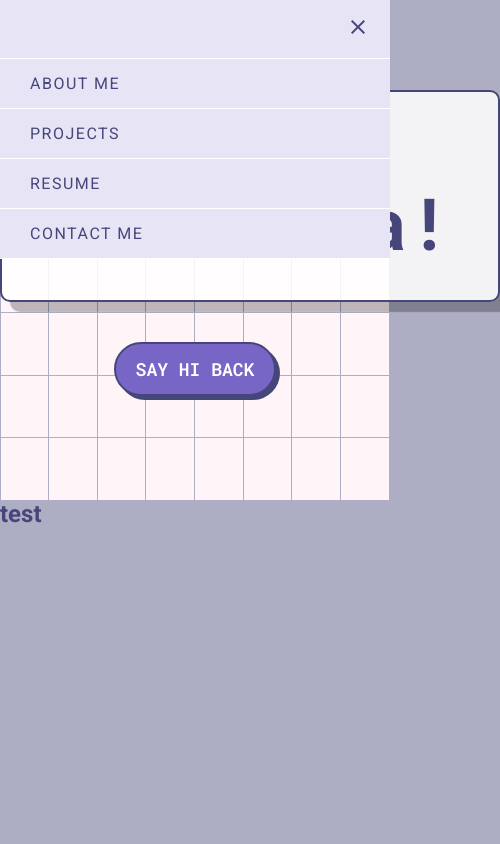
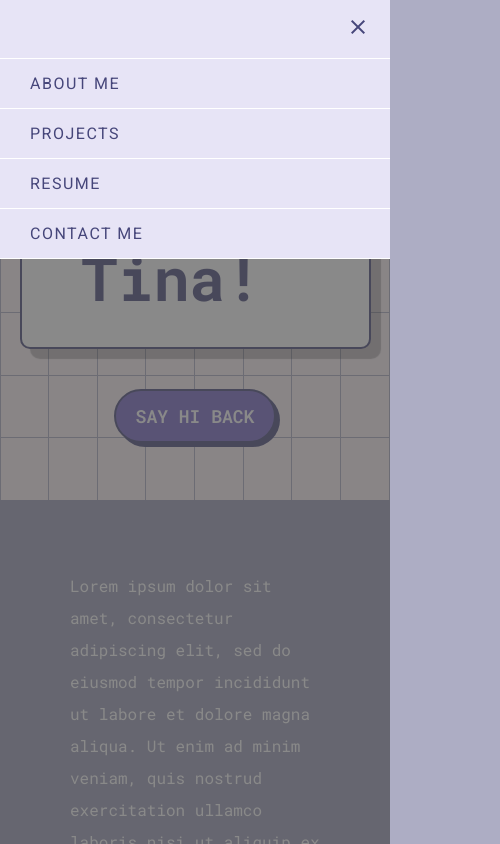
Before and after one commit to tinaaiscoding/tinas-portfolio, a React (Create React App) app: page / in a window 390 px wide. Both pictures are taken after a click on the element "menu". Shown: the top 844 px of the page, 500 px wide, since content can reach past the window. Built offline with nearby package versions, Linux system fonts and the light colour scheme.

Commit message:
Mobile - Summary and gallery

```diff
--- a/src/App.css
+++ b/src/App.css
@@ -9,4 +9,5 @@ body {
   height: 100vh;
   overflow: hidden;
   font-family: 'Roboto', sans-serif;
+  overflow-y: scroll;
 }
--- a/src/App.js
+++ b/src/App.js
@@ -4,7 +4,7 @@ import MediaQuery from 'react-responsive';
 import './App.css';
 
 import LandingPage from './components/LandingPage/LandingPage';
-import MobileLandingPage from './components/Mobile/MobileLandingPage';
+import MobileLandingPage from './components/Mobile/MobileLandingPage/MobileLandingPage';
 
 function App() {
   return (
@@ -13,7 +13,7 @@ function App() {
         <LandingPage />
       </MediaQuery>
 
-      <MediaQuery minWidth={200}>
+      <MediaQuery maxWidth={1223}>
         <MobileLandingPage />
       </MediaQuery>
     </div>
--- a/src/components/Mobile/MobileAboutMe.module.css
+++ b/src/components/Mobile/MobileLandingPage/MobileAboutMe.module.css
@@ -5,13 +5,12 @@
 }
 
 .header {
-  background-color: rgba(255, 255, 255, 0.85);
+  background-color: rgb(255, 255, 255);
   box-shadow: 10px 10px 1px 0px rgb(0 0 0 / 26%);
   border: 2px solid #46467a;
   border-radius: 10px;
-  padding: 30px;
-  padding-left: 60px;
-  width: 500px;
+  padding: 30px 60px;
+  width: 515px;
   margin: 90px auto 0;
 }
 
@@ -63,3 +62,25 @@
     padding: 0 25px;
   }
 }
+
+.arrowIcon {
+  margin: 0 auto;
+}
+
+/***************************************************/
+/****************** MEDIA QUERIES ******************/
+
+/* Mobile */
+@media only screen and (min-width: 320px) and (max-width: 500px)  {
+  .header {
+    width: 90%;
+  }
+
+  #mobileAboutMe h2 {
+    font-size: 3.75rem;
+  }
+
+  #mobileAboutMe h3 {
+    font-size: 1.75rem;
+  }
+}
--- /dev/null
+++ b/src/components/Mobile/MobileLandingPage/MobileGallery.js
@@ -0,0 +1,64 @@
+import React from 'react';
+import { Navigation, Pagination } from 'swiper';
+import { Swiper, SwiperSlide } from 'swiper/react';
+
+import classes from './MobileGallery.module.css'
+
+import ttt1 from '../../../images/projectScreenshots/tic-tac-toe/ttt1.png';
+import ttt2 from '../../../images/projectScreenshots/tic-tac-toe/ttt2.png';
+import noting1 from '../../../images/projectScreenshots/noting/noting1.png';
+import noting3 from '../../../images/projectScreenshots/noting/noting3.png';
+import pb1 from '../../../images/projectScreenshots/pokebattles/pb1.png';
+import pb3 from '../../../images/projectScreenshots/pokebattles/pb3.png';
+import pb4 from '../../../images/projectScreenshots/pokebattles/pb4.png';
+import voyage1 from '../../../images/projectScreenshots/voyage/voyage1.png';
+import voyage3 from '../../../images/projectScreenshots/voyage/voyage3.png';
+import voyage7 from '../../../images/projectScreenshots/voyage/voyage7.png';
+
+const MobileGallery = () => {
+  return (
+    <div id={classes.mobileGallery}>
+      <div className={classes.gallery}>
+        <Swiper
+          navigation={true}
+          pagination={true}
+          modules={[Pagination, Navigation]}
+          className="mySwiper"
+        >
+          <SwiperSlide>
+            <img src={ttt1} alt="" />
+          </SwiperSlide>
+          <SwiperSlide>
+            <img src={ttt2} alt="" />
+          </SwiperSlide>
+          <SwiperSlide>
+            <img src={noting1} alt="" />
+          </SwiperSlide>
+          <SwiperSlide>
+            <img src={noting3} alt="" />
+          </SwiperSlide>
+          <SwiperSlide>
+            <img src={pb1} alt="" />
+          </SwiperSlide>
+          <SwiperSlide>
+            <img src={pb3} alt="" />
+          </SwiperSlide>
+          <SwiperSlide>
+            <img src={pb4} alt="" />
+          </SwiperSlide>
+          <SwiperSlide>
+            <img src={voyage1} alt="" />
+          </SwiperSlide>
+          <SwiperSlide>
+            <img src={voyage3} alt="" />
+          </SwiperSlide>
+          <SwiperSlide>
+            <img src={voyage7} alt="" />
+          </SwiperSlide>
+        </Swiper>
+      </div>
+    </div>
+  );
+};
+
+export default MobileGallery;
--- /dev/null
+++ b/src/components/Mobile/MobileLandingPage/MobileGallery.module.css
@@ -0,0 +1,13 @@
+#mobileGallery {
+  background-color: #fff5f8;
+}
+
+.gallery {
+  text-align: center;
+  padding: 70px;
+}
+
+.gallery img {
+  margin-bottom: 15px;
+  width: 100%;
+}
--- a/src/components/Mobile/MobileLandingPage.js
+++ b/src/components/Mobile/MobileLandingPage/MobileLandingPage.js
@@ -2,26 +2,23 @@ import React, { useState } from 'react';
 
 import classes from './MobileLandingPage.module.css';
 
-import TilesBg from '../UI/TilesBg';
+import TilesBg from '../../UI/TilesBg';
+import MobileNavMenu from '../MobileNavMenu';
 import MobileAboutMe from './MobileAboutMe';
-import MobileNavMenu from './MobileNavMenu';
-// import ContactMeFormMobile from '../LandingPage/DesktopIconsntactMeForm/ContactMeForm';
-// import ProjectsMobile from '../ProjectsDir/ProjectsDir';
-// import CreditsMobile from '../LandingPage/Credits';
+import MobileSummary from './MobileSummary';
+import MobileGallery from './MobileGallery';
 
 const MobileLandingPage = () => {
 
   return (
     <div id={classes.mobileLandingPage}>
       <MobileNavMenu />
-    <div>
+
       <MobileAboutMe />
       <TilesBg className={classes.bg} />
-    </div>
 
-    <div>
-      <h2>test</h2>
-    </div>
+      <MobileSummary />
+      <MobileGallery />
     </div>
   );
 };
--- a/src/components/Mobile/MobileLandingPage.module.css
+++ b/src/components/Mobile/MobileLandingPage/MobileLandingPage.module.css
@@ -1,5 +1,4 @@
 #mobileLandingPage {
-  overflow-y: scroll;
 }
 
 .bg {
--- /dev/null
+++ b/src/components/Mobile/MobileLandingPage/MobileSummary.js
@@ -0,0 +1,21 @@
+import React from 'react';
+
+import classes from './MobileSummary.module.css';
+
+const MobileSummary = () => {
+  return (
+    <div id={classes.mobileSummary}>
+      <div className={classes.summaryText}>
+        <p>
+        Lorem ipsum dolor sit amet, consectetur adipiscing elit, sed do eiusmod
+        tempor incididunt ut labore et dolore magna aliqua. Ut enim ad minim
+        veniam, quis nostrud exercitation ullamco laboris nisi ut aliquip ex ea
+        commodo consequat. Duis aute irure dolor in reprehenderit in voluptate
+        velit esse cillum dolore eu fugiat nulla pariatur.
+        </p>
+      </div>
+    </div>
+  );
+};
+
+export default MobileSummary;
--- /dev/null
+++ b/src/components/Mobile/MobileLandingPage/MobileSummary.module.css
@@ -0,0 +1,12 @@
+#mobileSummary {
+  background-color: #9c9cb7;
+  color: white;
+  /* color: #46467a; */
+  font-family: 'Roboto Mono', monospace;
+}
+
+#mobileSummary .summaryText {
+  font-size: 1rem;
+  line-height: 32px;
+  padding: 70px;
+}
--- a/src/components/Mobile/MobileNavMenu.js
+++ b/src/components/Mobile/MobileNavMenu.js
@@ -15,7 +15,7 @@ const MobileNavMenu = () => {
 
   return (
     <div id={classes.mobileNavMenu}>
-      {menuActive && (
+      {menuActive ? (
         <div className={classes.mobileNavItems}>
           <ul>
             <li className={classes.crossIcon}>
@@ -26,16 +26,27 @@ const MobileNavMenu = () => {
                 close
               </span>
             </li>
-            <li><span className={classes.listText}> ABOUT ME</span></li>
-            <li><span className={classes.listText}>PROJECTS</span></li>
-            <li><span className={classes.listText}>RESUME</span></li>
-            <li><span className={classes.listText}>CONTACT ME</span></li>
+            <li>
+              <span className={classes.listText}> ABOUT ME</span>
+            </li>
+            <li>
+              <span className={classes.listText}>PROJECTS</span>
+            </li>
+            <li>
+              <span className={classes.listText}>RESUME</span>
+            </li>
+            <li>
+              <span className={classes.listText}>CONTACT ME</span>
+            </li>
+            {/* <li>
+              <span className={classes.listText}>CREDITS</span>
+            </li> */}
           </ul>
+
+          <div className={classes.backdrop}></div>
         </div>
-      )}
-
-      <div className={classes.menuIcon}>
-        {!menuActive && (
+      ) : (
+        <div className={classes.menuIcon}>
           <p>
             <span
               onClick={activateMenuHandler}
@@ -44,8 +55,8 @@ const MobileNavMenu = () => {
               menu
             </span>
           </p>
-        )}
-      </div>
+        </div>
+      )}
     </div>
   );
 };
--- a/src/components/Mobile/MobileNavMenu.module.css
+++ b/src/components/Mobile/MobileNavMenu.module.css
@@ -44,8 +44,14 @@
   background-color: #e7e4f6;
 }
 
-
 .mobileNavItems span:hover {
   background-color: #f5f3ffc8;
   border-radius: 100%;
 }
+
+.backdrop {
+  position: absolute;
+  background-color: rgba(74, 74, 74, 0.651);
+  height: 100vh;
+  width: 100vw;
+}
```
Also changed, not shown: src/components/Mobile/MobileLandingPage/MobileAboutMe.js (renamed from src/components/Mobile/MobileAboutMe.js).
